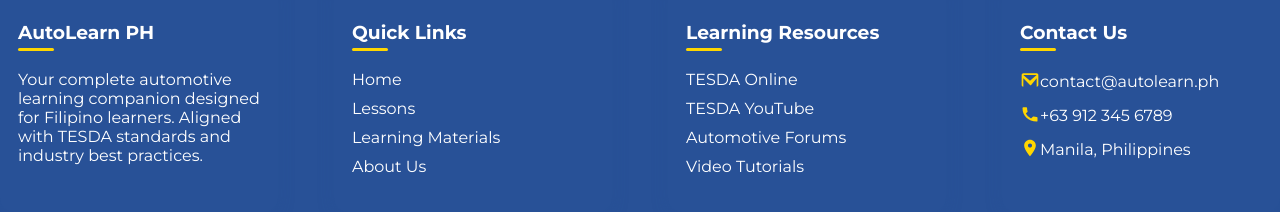
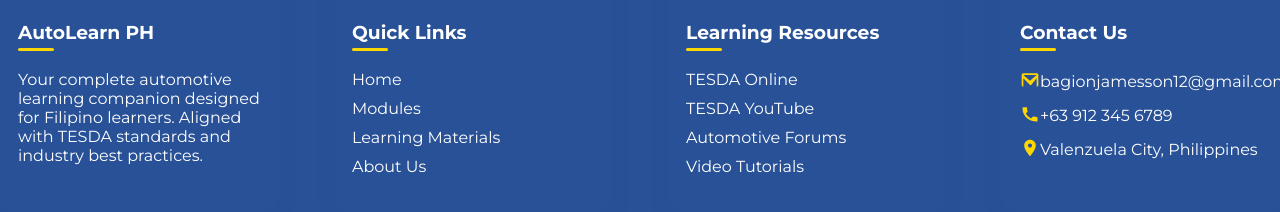
Before and after one commit to bagionjamesson/Home, a plain HTML site: page index.html in a window 1280 px wide. Shown: the part 991-1203 px from the top of the page. Drawn offline with Linux system fonts and the light colour scheme; a script that the page names is missing.

Commit message:
Update index.html

```diff
--- a/index.html
+++ b/index.html
@@ -89,8 +89,8 @@
       <div class="footer-col">
         <h3>Quick Links <span class="footer-underline"></span></h3>
         <ul>
-          <li><a href="#">Home</a></li>
-          <li><a href="#">Lessons</a></li>
+          <li><a href="https://bagionjamesson.github.io/Home/">Home</a></li>
+          <li><a href="#">Modules</a></li>
           <li><a href="#">Learning Materials</a></li>
           <li><a href="#">About Us</a></li>
         </ul>
@@ -112,7 +112,7 @@
           <a href="mailto:contact@autolearn.ph" class="footer-social-link mail" aria-label="Email">
             <svg class="footer-icon" width="20" height="20" fill="#FFD600" viewBox="0 0 24 24"><path d="M20 4H4c-1.1 0-2 .9-2 2v12c0 1.1.9 2 2 2h16c1.1 0 2-.9 2-2V6c0-1.1-.9-2-2-2zm0 2v.01L12 13 4 6.01V6h16zM4 20v-9.99l7.99 7.99c.39.39 1.02.39 1.41 0L20 10.01V20H4z"/></svg>
           </a>
-          contact@autolearn.ph
+          bagionjamesson12@gmail.com
         </div>
         <div class="footer-contact">
           <a href="tel:+639123456789" class="footer-social-link phone" aria-label="Phone">
@@ -124,7 +124,7 @@
           <a href="https://goo.gl/maps/xyz" target="_blank" class="footer-social-link location" aria-label="Location">
             <svg class="footer-icon" width="20" height="20" fill="#FFD600" viewBox="0 0 24 24"><path d="M12 2C8.13 2 5 5.13 5 9c0 5.25 7 13 7 13s7-7.75 7-13c0-3.87-3.13-7-7-7zm0 9.5c-1.38 0-2.5-1.12-2.5-2.5s1.12-2.5 2.5-2.5 2.5 1.12 2.5 2.5-1.12 2.5-2.5 2.5z"/></svg>
           </a>
-          Manila, Philippines
+          Valenzuela City, Philippines
         </div>
       </div>
     </div>
```
